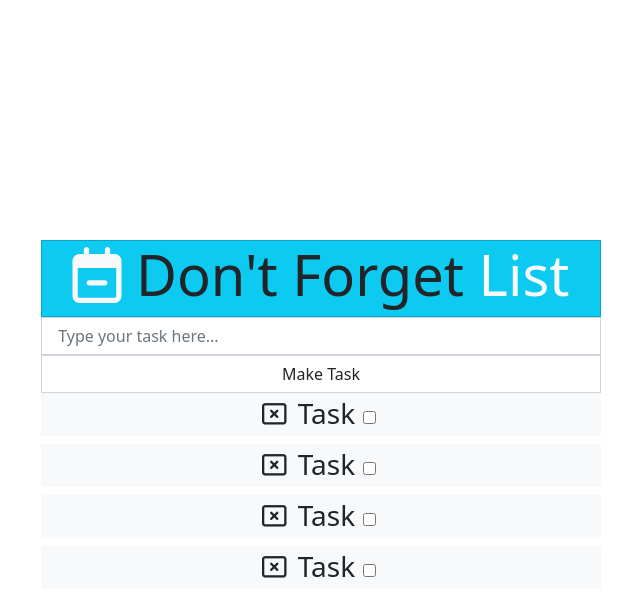
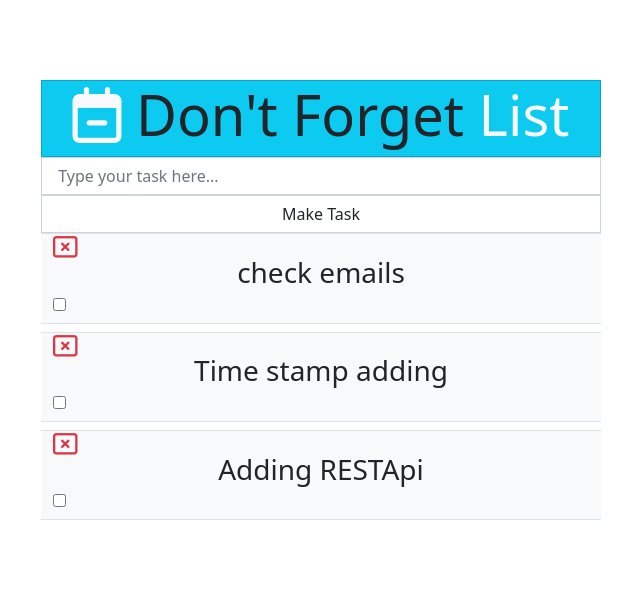
Before and after one commit to AchyuthaPDX/todo-intel, a React (Create React App) app in the folder frontend/todo-app/: page / in a window 1280 px wide. Shown: the top 616 px of the page, without its empty margins (439-1079 px from the left). Built offline with nearby package versions, Linux system fonts and the light colour scheme.

Commit message:
Custom adding the todo lists

```diff
--- a/frontend/todo-app/src/App.css
+++ b/frontend/todo-app/src/App.css
@@ -1,6 +1,6 @@
 .app-container{
   max-width: 35rem;
-  margin-top: 15rem;
-  margin-bottom: 35rem;
+  margin-top: 5rem;
+  margin-bottom: 20rem;
   margin-left: 30rem;
 }
--- a/frontend/todo-app/src/App.js
+++ b/frontend/todo-app/src/App.js
@@ -3,14 +3,16 @@ import './App.css';
 import Header from './state_comp/Header'
 import Mainlist from './state_comp/Mainlist'
 import Addlists from './state_comp/Addlists'
+import {Provider} from './func-context'
 
 function App() {
   return (
+  <Provider>
     <div className="app-container">
       <Header></Header>
       <Mainlist></Mainlist>
       <Addlists></Addlists>
-    </div>
+    </div></Provider>
   );
 }
 
--- /dev/null
+++ b/frontend/todo-app/src/func-context.js
@@ -0,0 +1,27 @@
+import React, { Component } from 'react'
+
+const Context = React.createContext()
+export class Provider extends Component {
+  state ={
+    addlists:[
+        {id:1,
+        title:"check emails",
+    complete:true},
+    {id:2,
+        title:"Time stamp adding",
+    complete:false},
+    {id:1,
+        title:" Adding RESTApi",
+    complete:false},
+
+    ]
+  }
+  render() {
+    return (
+        <Context.Provider value={this.state}>
+            {this.props.children}
+        </Context.Provider>
+    )
+  }
+}
+export const Consumer = Context.Consumer
--- a/frontend/todo-app/src/state_comp/Addlist.js
+++ b/frontend/todo-app/src/state_comp/Addlist.js
@@ -2,10 +2,11 @@ import React, { Component } from 'react'
 
 export default class Addlist extends Component {
   render() {
+    const {title} = this.props.addlist
     return (
-      <h3 className="text-dark text-center p-1 bg-light">
-        <i className="far fa-window-close fa-sm float-right m-1" aria-hidden="true"></i> Task
-        <input type="checkbox" className="m-2 float-right" />
+      <h3 className="text-dark text-center p-1 bg-light border-bottom border-top">
+        <i className=" d-flex far fa-window-close fa-sm float-right m-2 text-danger" aria-hidden="true"></i> {title}
+        <input type="checkbox" className=" d-flex m-2 float:left" />
       </h3>
     )
   }
--- a/frontend/todo-app/src/state_comp/Addlists.js
+++ b/frontend/todo-app/src/state_comp/Addlists.js
@@ -1,17 +1,15 @@
 import Addlist from './Addlist.js'
 import React, { Component } from 'react'
+import {Consumer} from '../func-context'
 
 export default class addlists extends Component {
   render() {
     return (
-      <div>
-
-        <Addlist></Addlist>
-        <Addlist></Addlist>
-        <Addlist></Addlist>
-        <Addlist></Addlist>
-
-      </div>
+      <Consumer>{value => {
+        const {addlists} = value
+        return addlists.map(t=><Addlist addlist = {t} key={t.id}></Addlist>)
+      }}
+      </Consumer>
     )
   }
 }
--- a/frontend/todo-app/src/state_comp/Header.js
+++ b/frontend/todo-app/src/state_comp/Header.js
@@ -4,7 +4,7 @@ export default function Header() {
   return (
     <div className="card bg-info text-center text-light rounded-0">
         <h1 className="display-4">
-         <i className="fa fa-calendar-minus-o mr-3"></i> <span className ="text-dark mr-3">Don't Forget</span> List
+         <i className="fa fa-calendar-minus-o mr-3"></i> <span className ="text-dark mr-3"> Don't Forget </span> List
         </h1>
 
     </div>
```
